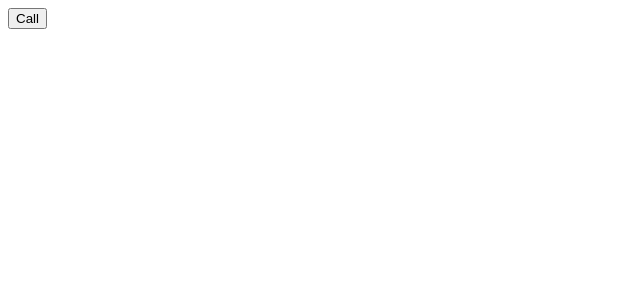
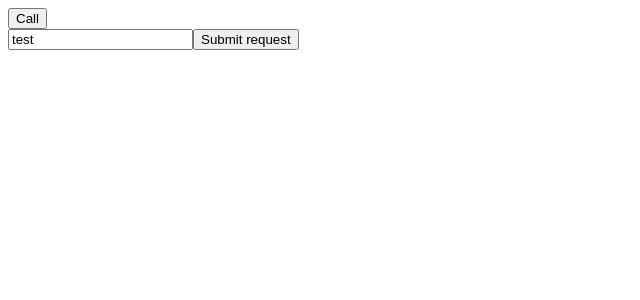
Before and after one commit to Usagib/gthr-app, a React (Create React App) app: page / in a window 1280 px wide. Shown: the top 300 px of the page, without its empty margins (0-640 px from the left). Built offline with nearby package versions, Linux system fonts and the light colour scheme.

Commit message:
form structure add
searchform updated

```diff
--- a/src/components/App.js
+++ b/src/components/App.js
@@ -1,9 +1,11 @@
 import React from 'react';
 import Api from '../containers/Api';
+import SearchForm from '../containers/SearchForm';
 
 const App = () => (
   <div>
     <Api />
+    <SearchForm />
   </div>
 )
 
--- /dev/null
+++ b/src/containers/SearchForm.js
@@ -0,0 +1,44 @@
+import React from 'react';
+
+export default class SearchForm extends React.Component {
+  constructor(props) {
+    super(props);
+    this.state = {
+      name: ''
+    };
+    this.handleChange = this.handleChange.bind(this);
+    this.handleSubmit = this.handleSubmit.bind(this);
+  }
+
+  handleChange(event) {
+    event.preventDefault();
+    console.log('handleChange');
+    return true;
+  }
+
+  handleSubmit(event) {
+    event.preventDefault();
+    console.log('Handle submit');
+    return true;
+  }
+
+  render() {
+    return (
+      <div>
+        <form>
+          <input
+            onChange={this.handleChange}
+            placeholder="search"
+            value="test"
+          />
+          <button
+            type="submit"
+            onClick={this.handleSubmit}
+          >
+            Submit request
+          </button>
+        </form>
+      </div>
+    );
+  }
+}
```
